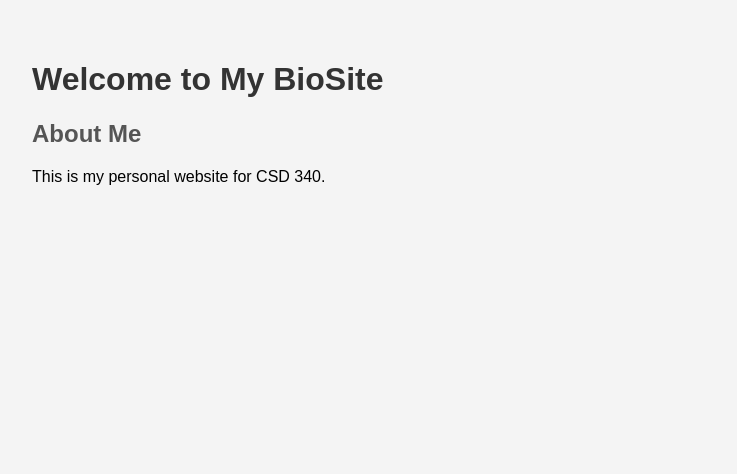
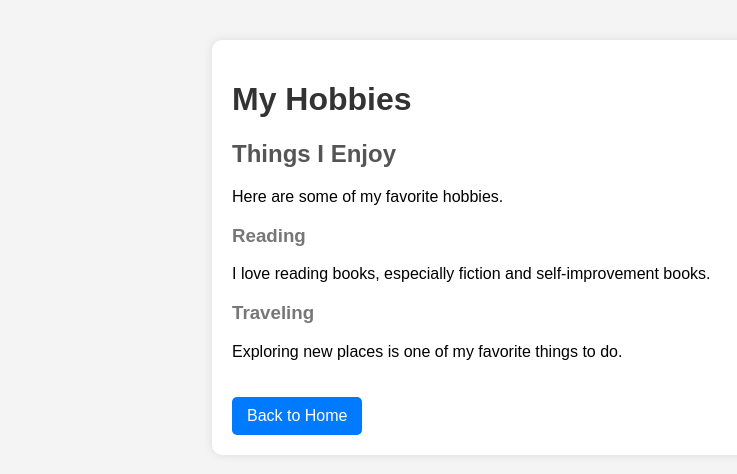
Before and after one commit to Deus-cold/bioSite, a plain HTML site: page hobbies.html in a window 1280 px wide. Shown: the whole page, without its empty margins (8-745 px from the left). Drawn offline with Linux system fonts and the light colour scheme.

Commit message:
Update hobbies.html

```diff
--- a/hobbies.html
+++ b/hobbies.html
@@ -3,12 +3,22 @@
 <head>
     <meta charset="UTF-8">
     <meta name="viewport" content="width=device-width, initial-scale=1.0">
-    <title>My BioSite</title>
+    <title>My Hobbies</title>
     <link rel="stylesheet" href="styles.css">
 </head>
 <body>
-    <h1>Welcome to My BioSite</h1>
-    <h2>About Me</h2>
-    <p>This is my personal website for CSD 340.</p>
+    <div class="container">
+        <h1>My Hobbies</h1>
+        <h2>Things I Enjoy</h2>
+        <p>Here are some of my favorite hobbies.</p>
+
+        <h3>Reading</h3>
+        <p>I love reading books, especially fiction and self-improvement books.</p>
+
+        <h3>Traveling</h3>
+        <p>Exploring new places is one of my favorite things to do.</p>
+
+        <a href="index.html">Back to Home</a>
+    </div>
 </body>
 </html>
```
